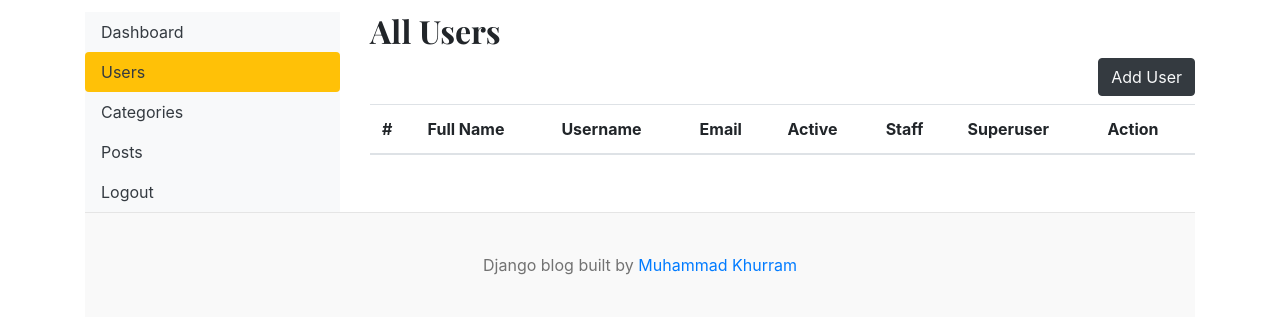
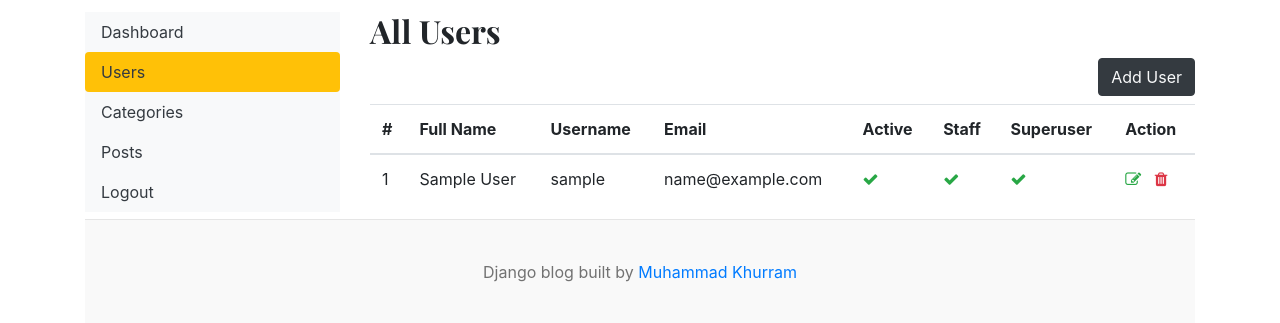
Before and after one commit to Khurram315048/Django-Blog, a Django app: page /dashboard/users/ in a window 1280 px wide. Shown: the part 95-418 px from the top of the page. Run offline with Django 5.2, Linux system fonts and the light colour scheme; the visitor is signed in with stand-in values (Sample User, id 1); data comes from the database, SQL or seed files in the repository; data that the repository does not hold is empty.

Commit message:
Fixing frontend bugs

```diff
--- a/blog_main/blogs/models.py
+++ b/blog_main/blogs/models.py
@@ -42,9 +42,9 @@ class Tag(models.Model):
 class Blog(models.Model):
     title=models.CharField(max_length=500)
     slug=models.SlugField(max_length=150,unique=True,blank=True)
-    category=models.ForeignKey(Category,on_delete=models.PROTECT)
+    category=models.ForeignKey(Category,on_delete=models.CASCADE)
     tags=models.ManyToManyField(Tag, blank=True, related_name='blogs')
-    author=models.ForeignKey(User,on_delete=models.PROTECT)
+    author=models.ForeignKey(User,on_delete=models.CASCADE)
     featured_image=models.ImageField(upload_to='uploads/%Y/%m/%d')
     short_description=models.TextField(max_length=500)
     blog_body=models.TextField(max_length=2000)
--- a/blog_main/dashboards/views.py
+++ b/blog_main/dashboards/views.py
@@ -159,9 +159,9 @@ def delete_post(request,pk):
 
 @staff_required
 def users(request):
-    all_users=User.objects.all().order_by('-date_joined')
+    all_users=User.objects.all().order_by('date_joined')
     paginator=Paginator(all_users, 20)
-    page=request.GET.get('page', 1)
+    page=request.GET.get('page',1)
     page_obj=paginator.get_page(page)
 
     context={
--- a/templates/base.htm
+++ b/templates/base.htm
@@ -12,6 +12,7 @@
     <link href="https://fonts.googleapis.com/css?family=Playfair+Display:700,900" rel="stylesheet">
     <link href="{% static 'css/blog.css' %}" rel="stylesheet">
    <link href="https://cdn.jsdelivr.net/npm/bootstrap@4.6.0/dist/css/bootstrap.min.css" rel="stylesheet">
+     <link rel="stylesheet" href="https://cdnjs.cloudflare.com/ajax/libs/font-awesome/4.7.0/css/font-awesome.min.css">
   </head>
 <body>
   <div id="read-progress"></div>
--- a/templates/dashboard/posts.htm
+++ b/templates/dashboard/posts.htm
@@ -23,7 +23,7 @@
               </tr>
             </thead>
             <tbody>
-            {% for post in posts %}
+            {% for post in page_obj %}
               <tr>
                 <td>{{ forloop.counter }}</td>
                 <td>{{ post.title }}</td>
--- a/templates/dashboard/users.htm
+++ b/templates/dashboard/users.htm
@@ -25,7 +25,7 @@
               </tr>
             </thead>
             <tbody>
-            {% for user in users %}
+            {% for user in page_obj %}
               <tr>
                 <td>{{ forloop.counter }}</td>
                 <td>{{ user.first_name }} {{ user.last_name }}</td>
```
